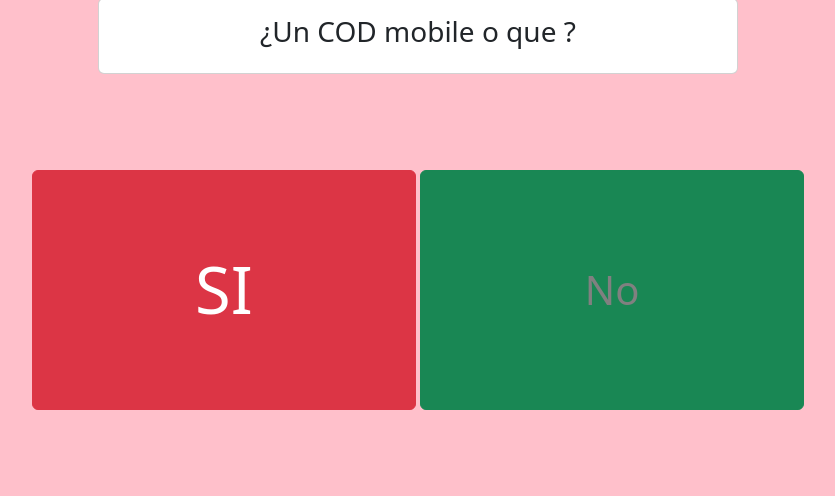
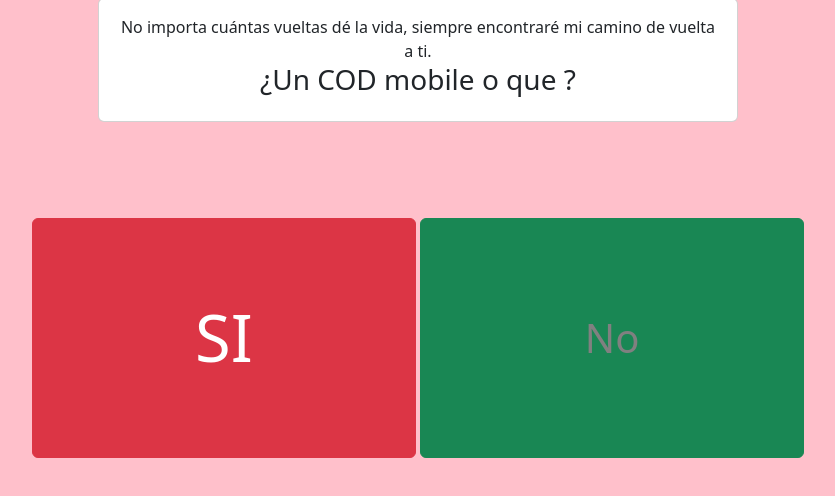
Before and after one commit to iudexven/runsoutbtn, a plain HTML site: page index.html in a window 1280 px wide. Shown: the part 298-794 px from the top of the page, without its empty margins (222-1057 px from the left). Drawn offline with nearby package versions, Linux system fonts and the light colour scheme.

Commit message:
Update index.html

```diff
--- a/index.html
+++ b/index.html
@@ -21,6 +21,7 @@
 <center><img style="width: 170px; height:200px; left:50%;" src=" https://encrypted-tbn0.gstatic.com/images?q=tbn:ANd9GcTu32bZ3vPGTBTRzP7J5dJ0XvpxZiYV2EthQQ&s"/>
     <div class="card w-50 " style="left: 0%; top: 100%;" >
    <div class="card-body">
+No importa cuántas vueltas dé la vida, siempre encontraré mi camino de vuelta a ti.
      <h3>¿Un COD mobile o que ?</h3>
      <!-- haber que dice... -->
    </div>
```
